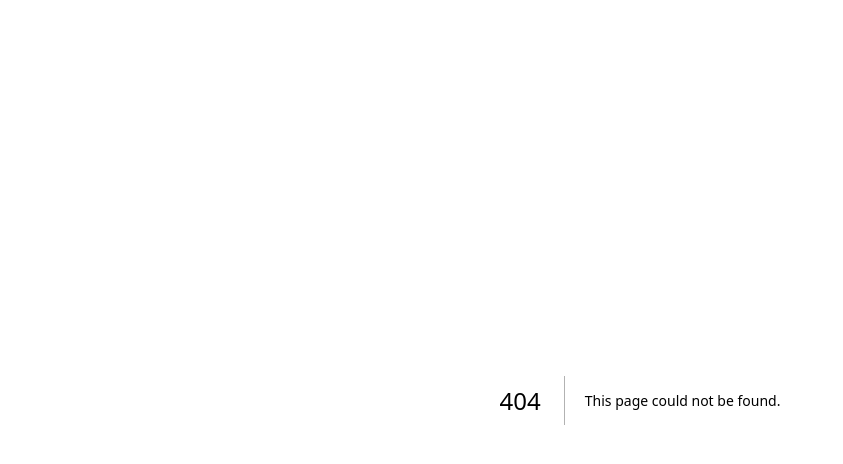
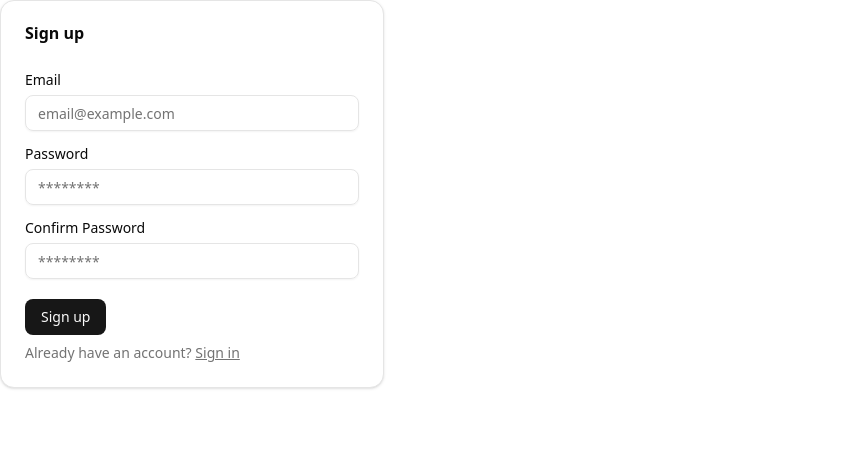
Before and after one commit to oct-Wanga/vibe-coding, a Next.js app: page /signup in a window 1280 px wide. Before the commit this address had no page. Shown: the top 464 px of the page, without its empty margins (0-843 px from the left). Built offline with nearby package versions, Linux system fonts and the light colour scheme.

Commit message:
Feat: 회원가입 관련 API, 컴포넌트 작성

```diff
--- /dev/null
+++ b/src/app/(marketing)/signup/page.tsx
@@ -0,0 +1,5 @@
+import { SignupForm } from "@/features/auth";
+
+export default function SignupPage() {
+  return <SignupForm />;
+}
--- /dev/null
+++ b/src/app/api/auth/signup/route.ts
@@ -0,0 +1,30 @@
+import { type NextRequest, NextResponse } from "next/server";
+
+import type { SignupBody } from "@/entities/user";
+import { createSupabaseServerClient } from "@/shared/supabase";
+
+export async function POST(req: NextRequest) {
+  const supabase = await createSupabaseServerClient();
+  const body = (await req.json().catch(() => null)) as SignupBody;
+
+  const email = body.email.trim();
+  const password = body.password;
+
+  if (!email || !password) {
+    return NextResponse.json({ message: "email/password required" }, { status: 400 });
+  }
+
+  const { data, error } = await supabase.auth.signUp({ email, password });
+
+  if (error) {
+    // Supabase 에러 메시지 그대로 전달(운영에선 매핑해도 됨)
+    return NextResponse.json({ message: error.message }, { status: 400 });
+  }
+
+  // 이메일 인증을 켜둔 경우, user는 생성되지만 session이 없을 수 있음
+  return NextResponse.json({
+    ok: true,
+    userId: data.user?.id ?? null,
+    needsEmailConfirm: data.session == null,
+  });
+}
--- a/src/entities/user/index.ts
+++ b/src/entities/user/index.ts
@@ -1,3 +1,3 @@
-export type { User, UserId } from "./model/user";
+export type { SignupBody, User, UserId } from "./model/user";
 export { getUserDisplayName } from "./model/user";
 export { UserAvatar } from "./ui/UserAvatar";
--- a/src/entities/user/model/user.ts
+++ b/src/entities/user/model/user.ts
@@ -1,4 +1,9 @@
 export type UserId = string;
+
+export type SignupBody = {
+  email: string;
+  password: string;
+};
 
 export type User = {
   id: UserId;
--- /dev/null
+++ b/src/features/auth/api/mutations/useSignup.ts
@@ -0,0 +1,39 @@
+"use client";
+
+import { useMutation } from "@tanstack/react-query";
+
+import type { SignupInput } from "@/features/auth";
+
+type SignupResponse =
+  | { ok: true; userId: string | null; needsEmailConfirm: boolean }
+  | { ok: false; message: string };
+
+async function signupRequest(input: SignupInput): Promise<SignupResponse> {
+  const res = await fetch("/api/auth/signup", {
+    method: "POST",
+    headers: { "Content-Type": "application/json" },
+    credentials: "include",
+    body: JSON.stringify({ email: input.email, password: input.password }),
+  });
+
+  const data = (await res.json().catch(() => ({}))) as Partial<{
+    ok: boolean;
+    message: string;
+    userId: string | null;
+    needsEmailConfirm: boolean;
+  }>;
+
+  if (!res.ok) return { ok: false, message: data.message ?? "HTTP error" };
+
+  return {
+    ok: true,
+    userId: data.userId ?? null,
+    needsEmailConfirm: Boolean(data.needsEmailConfirm),
+  };
+}
+
+export function useSignup() {
+  return useMutation({
+    mutationFn: signupRequest,
+  });
+}
--- a/src/features/auth/index.ts
+++ b/src/features/auth/index.ts
@@ -1,4 +1,8 @@
 export { useLogin } from "./api/mutations/useLogin";
+export { useSignup } from "./api/mutations/useSignup";
 export type { LoginInput } from "./schemas/login.schema";
 export { loginSchema } from "./schemas/login.schema";
+export type { SignupInput } from "./schemas/signupSchema";
+export { signupSchema } from "./schemas/signupSchema";
 export { LoginForm } from "./ui/LoginForm";
+export { SignupForm } from "./ui/SignupForm";
--- /dev/null
+++ b/src/features/auth/schemas/signupSchema.ts
@@ -0,0 +1,14 @@
+import { z } from "zod";
+
+export const signupSchema = z
+  .object({
+    email: z.string().email("유효한 이메일을 입력해주세요."),
+    password: z.string().min(8, "비밀번호는 최소 8자 이상이어야 합니다."),
+    confirmPassword: z.string().min(8, "비밀번호 확인을 입력해주세요."),
+  })
+  .refine((v) => v.password === v.confirmPassword, {
+    message: "비밀번호가 일치하지 않습니다.",
+    path: ["confirmPassword"],
+  });
+
+export type SignupInput = z.infer<typeof signupSchema>;
--- /dev/null
+++ b/src/features/auth/ui/SignupForm.tsx
@@ -0,0 +1,108 @@
+"use client";
+
+import { zodResolver } from "@hookform/resolvers/zod";
+import Link from "next/link";
+import { useMemo } from "react";
+import { useForm } from "react-hook-form";
+
+import type { SignupInput } from "@/features/auth";
+import { signupSchema, useSignup } from "@/features/auth";
+import { cn } from "@/shared/lib/utils";
+import { Button, Card, CardContent, CardHeader, CardTitle, Input, Label } from "@/shared/ui";
+
+export function SignupForm() {
+  const signup = useSignup();
+
+  const form = useForm<SignupInput>({
+    resolver: zodResolver(signupSchema),
+    defaultValues: { email: "", password: "", confirmPassword: "" },
+    mode: "onSubmit",
+  });
+
+  const submitMessage = useMemo(() => {
+    if (!signup.isSuccess) return null;
+
+    const result = signup.data;
+    if (!result) return null;
+
+    if (!result.ok) return result.message;
+    if (result.needsEmailConfirm) return "가입 완료! 이메일 인증을 진행해주세요.";
+    return "가입 완료! 로그인할 수 있어요.";
+  }, [signup.data, signup.isSuccess]);
+
+  const onSubmit = (values: SignupInput) => {
+    signup.mutate(values);
+  };
+
+  const emailErr = form.formState.errors.email?.message;
+  const pwErr = form.formState.errors.password?.message;
+  const cpwErr = form.formState.errors.confirmPassword?.message;
+
+  return (
+    <Card className="max-w-sm">
+      <CardHeader>
+        <CardTitle>Sign up</CardTitle>
+      </CardHeader>
+
+      <CardContent>
+        <form className="space-y-4" onSubmit={form.handleSubmit(onSubmit)}>
+          <div className="space-y-2">
+            <Label htmlFor="email">Email</Label>
+            <Input id="email" placeholder="email@example.com" {...form.register("email")} />
+            {emailErr ? <p className="text-xs text-red-600">{emailErr}</p> : null}
+          </div>
+
+          <div className="space-y-2">
+            <Label htmlFor="password">Password</Label>
+            <Input
+              id="password"
+              type="password"
+              placeholder="********"
+              {...form.register("password")}
+            />
+            {pwErr ? <p className="text-xs text-red-600">{pwErr}</p> : null}
+          </div>
+
+          <div className="space-y-2">
+            <Label htmlFor="confirmPassword">Confirm Password</Label>
+            <Input
+              id="confirmPassword"
+              type="password"
+              placeholder="********"
+              {...form.register("confirmPassword")}
+            />
+            {cpwErr ? <p className="text-xs text-red-600">{cpwErr}</p> : null}
+          </div>
+
+          <div className="flex items-center gap-3 pt-1 justify-between">
+            <Button type="submit" disabled={signup.isPending}>
+              {signup.isPending ? "Signing up..." : "Sign up"}
+            </Button>
+
+            {signup.isSuccess && signup.data?.ok ? (
+              <span
+                className={cn(
+                  "text-sm",
+                  signup.data.needsEmailConfirm ? "text-amber-700" : "text-green-700",
+                )}
+              >
+                {submitMessage}
+              </span>
+            ) : null}
+
+            {signup.isError ? <span className="text-sm text-red-700">Fail</span> : null}
+            {signup.isSuccess && signup.data && !signup.data.ok ? (
+              <span className="text-sm text-green-700">{signup.data.message}</span>
+            ) : null}
+          </div>
+        </form>
+        <div className="mt-2 text-sm text-muted-foreground ">
+          Already have an account?{" "}
+          <Link className="underline" href="/">
+            Sign in
+          </Link>
+        </div>
+      </CardContent>
+    </Card>
+  );
+}
```
